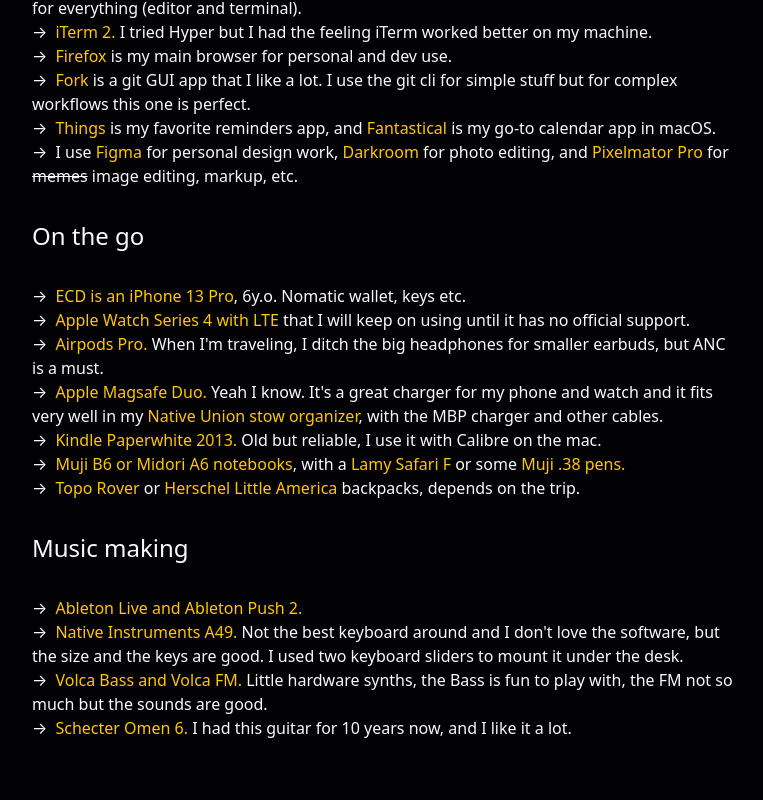
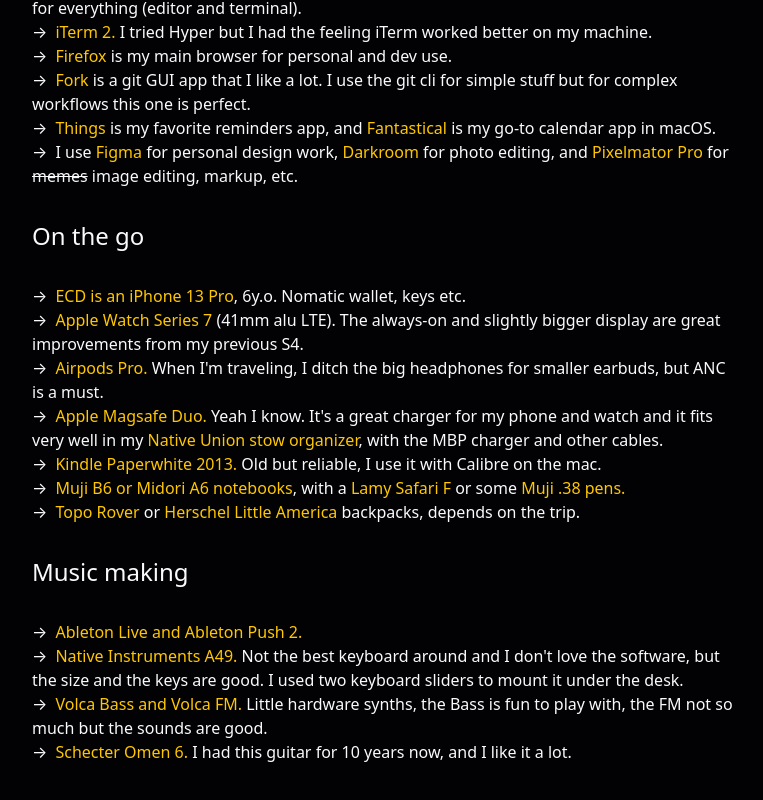
Before and after one commit to dfrico/dfr-web, a Next.js app: page /uses in a window 1280 px wide. Shown: the part 1331-2131 px from the top of the page, without its empty margins (256-1019 px from the left). Built offline with nearby package versions, Linux system fonts and the light colour scheme; a web font is replaced by a local one.

Commit message:
new watch

```diff
--- a/pages/uses.js
+++ b/pages/uses.js
@@ -120,8 +120,9 @@
           Nomatic wallet, keys etc.
         </li>
         <li>
-          <span className="text-yellow">Apple Watch Series 4 with LTE</span>{' '}
-          that I will keep on using until it has no official support.
+          <span className="text-yellow">Apple Watch Series 7</span> (41mm alu
+          LTE). The always-on and slightly bigger display are great improvements
+          from my previous S4.
         </li>
         <li>
           <span className="text-yellow">Airpods Pro.</span> When I&apos;m
```
